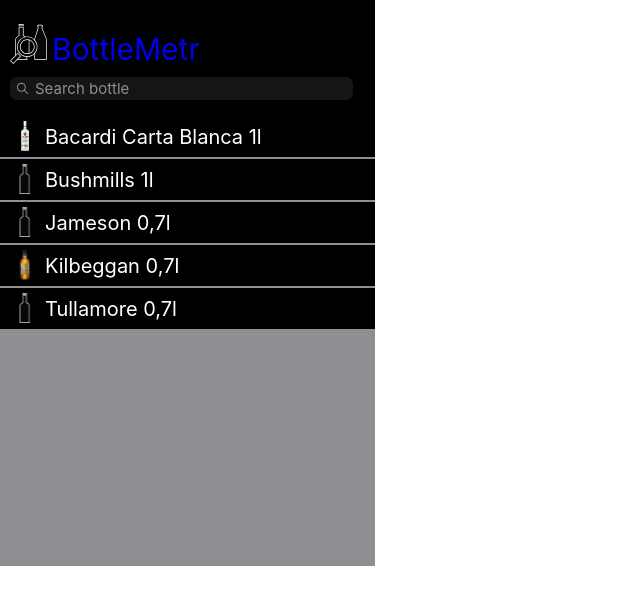
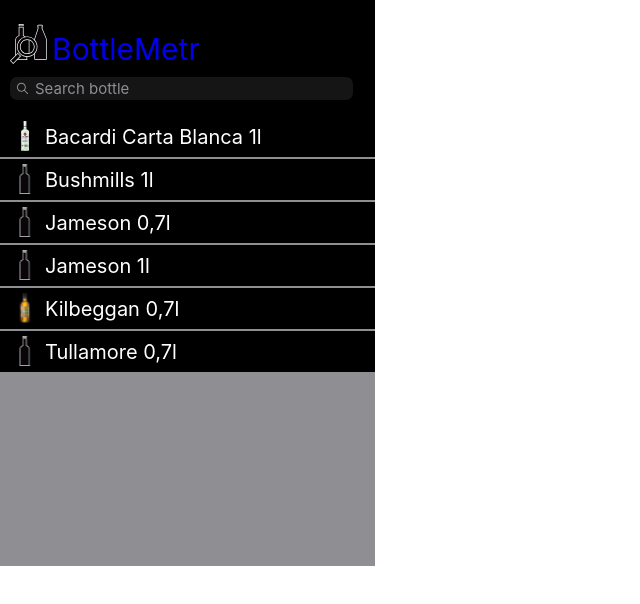
Before and after one commit to Nichon4/BottleMetr, a React (Create React App) app: page /BottleList in a window 1280 px wide. Shown: the top 604 px of the page, without its empty margins (0-640 px from the left). Built offline with nearby package versions, Linux system fonts and the light colour scheme.

Commit message:
bottles.json object changed to array

```diff
--- a/src/components/BottleList.js
+++ b/src/components/BottleList.js
@@ -4,12 +4,12 @@
 import "../css/BottleList.css";
 
 const BottleList = props => {
-  const bottleItemsGet = Object.keys(bottles).reduce((acc, cur, idx) => {
+  const bottleItemsGet = bottles.reduce((acc, cur, idx) => {
     acc.push(
       {
-        "link": cur,
-        "name": bottles[cur].name,
-        "img": ((bottles[cur].miniImg !== undefined ) ? bottles[cur].miniImg : "/img/no_mini.png" )
+        "link": cur.link,
+        "name": cur.name,
+        "img": ((cur.miniImg !== undefined ) ? cur.miniImg : "/img/no_mini.png" )
       }
     );
     return acc;
--- a/src/components/BottleMetr.js
+++ b/src/components/BottleMetr.js
@@ -13,9 +13,9 @@
     bottleValue: 0,
   }
   //console.log(bottles);
-  curBottle = ( this.props.match.params.bottle == null ) ? "kilbeggan" : this.props.match.params.bottle ;
+  curBottle = ( this.props.match.params.bottle == null ) ? "kilbeggan_07l" : this.props.match.params.bottle ;
   //  let BottleImg = bottles.bottle.img;
-  bottle = bottles[this.curBottle];
+  bottle = bottles.find( obj => obj.link == this.curBottle );
   bottleImg = this.bottle.img;
   handleDrag = (e, ui) => {
     const {x, y} = this.state.deltaPosition;
@@ -25,6 +25,9 @@
         y: y + ui.deltaY,
       }
     });
+    this.takeMeasure();
+  }
+  takeMeasure = () => {
     let measureBase = ( this.state.deltaPosition.y !== 0 ) ? this.bottle.measures.reduce(( acc, {h,v}, idx, list) => -this.state.deltaPosition.y > h ? [{h,v}, list[idx+1]]: acc, []) : [this.bottle.measures[0], this.bottle.measures[1]];
     console.log(measureBase);
     let k = (measureBase[1].v - measureBase[0].v)/(measureBase[1].h - measureBase[0].h);
--- a/src/data/bottles.json
+++ b/src/data/bottles.json
@@ -1,72 +1,164 @@
+[
   {
-  "kilbeggan_07l": {
-    "name": "Kilbeggan 0,7l",
-    "measures": [
-      { "h": 0, "v": 0 },
-      { "h": 112, "v": 282},
-      { "h": 207, "v": 564},
-      { "h": 262, "v": 700 }
-    ],
+    "link": "bacardi_carta_blanca_1l",
     "bounds": {
       "top": -270,
       "bottom": -8
     },
-    "img": "/img/kilbeggan_70cl.png",
-    "miniImg": "/img/kilbeggan_mini.png"
+    "brand": "Bacardi",
+    "img": "/img/bacardi-Carta-Blanca-1L.png",
+    "measures": [
+      {
+        "h": 0,
+        "v": 0
       },
-  "bushmills": {
-    "name": "Bushmills 1l",
-    "measures": [
-      { "h": 0, "v": 0 },
-      { "h": 112, "v": 282},
-      { "h": 207, "v": 564},
-      { "h": 262, "v": 700 }
+      {
+        "h": 262,
+        "v": 700
+      }
     ],
+    "miniImg": "/img/bacardi-Carta-Blanca_mini.png",
+    "name": "Bacardi Carta Blanca 1l"
+  },
+  {
+    "link": "bushmills_1l",
     "bounds": {
       "top": -270,
       "bottom": -8
     },
-    "img": "/img/kilbeggan_70cl.png"
+    "brand": "Bushmills",
+    "img": "/img/kilbeggan_70cl.png",
+    "measures": [
+      {
+        "h": 0,
+        "v": 0
       },
-  "tullamore": {
-    "name": "Tullamore 0,7l",
-    "measures": [
-      { "h": 0, "v": 0 },
-      { "h": 112, "v": 282},
-      { "h": 207, "v": 564},
-      { "h": 262, "v": 700 }
+      {
+        "h": 112,
+        "v": 282
+      },
+      {
+        "h": 207,
+        "v": 564
+      },
+      {
+        "h": 262,
+        "v": 700
+      }
     ],
+    "name": "Bushmills 1l"
+  },
+  {
+    "link": "jameson_07",
     "bounds": {
       "top": -270,
       "bottom": -8
     },
-    "img": "/img/kilbeggan_70cl.png"
+    "brand": "Jameson",
+    "img": "/img/kilbeggan_70cl.png",
+    "measures": [
+      {
+        "h": 0,
+        "v": 0
       },
-  "jameson": {
-    "name": "Jameson 0,7l",
-    "measures": [
-      { "h": 0, "v": 0 },
-      { "h": 112, "v": 282},
-      { "h": 207, "v": 564},
-      { "h": 262, "v": 700 }
+      {
+        "h": 112,
+        "v": 282
+      },
+      {
+        "h": 207,
+        "v": 564
+      },
+      {
+        "h": 262,
+        "v": 700
+      }
     ],
+    "name": "Jameson 0,7l"
+  },
+  {
+    "link": "jameson_10",
     "bounds": {
       "top": -270,
       "bottom": -8
     },
-    "img": "/img/kilbeggan_70cl.png"
+    "brand": "Jameson",
+    "img": "/img/kilbeggan_70cl.png",
+    "measures": [
+      {
+        "h": 0,
+        "v": 0
       },
-  "bacardi_carta_blanca_1l": {
-    "name": "Bacardi Carta Blanca 1l",
-    "measures": [
-      { "h": 0, "v": 0 },
-      { "h": 262, "v": 700 }
+      {
+        "h": 112,
+        "v": 282
+      },
+      {
+        "h": 207,
+        "v": 564
+      },
+      {
+        "h": 262,
+        "v": 700
+      }
     ],
+    "name": "Jameson 1l"
+  },
+  {
+    "link": "kilbeggan_07l",
     "bounds": {
       "top": -270,
       "bottom": -8
     },
-    "img": "/img/bacardi-Carta-Blanca-1L.png",
-    "miniImg": "/img/bacardi-Carta-Blanca_mini.png"
+    "brand": "Kilbeggan",
+    "img": "/img/kilbeggan_70cl.png",
+    "measures": [
+      {
+        "h": 0,
+        "v": 0
+      },
+      {
+        "h": 112,
+        "v": 282
+      },
+      {
+        "h": 207,
+        "v": 564
+      },
+      {
+        "h": 262,
+        "v": 700
       }
+    ],
+    "miniImg": "/img/kilbeggan_mini.png",
+    "name": "Kilbeggan 0,7l"
+  },
+  {
+    "link": "tullamore",
+    "bounds": {
+      "top": -270,
+      "bottom": -8
+    },
+    "brand": "Tullamore",
+    "img": "/img/kilbeggan_70cl.png",
+    "measures": [
+      {
+        "h": 0,
+        "v": 0
+      },
+      {
+        "h": 112,
+        "v": 282
+      },
+      {
+        "h": 207,
+        "v": 564
+      },
+      {
+        "h": 262,
+        "v": 700
       }
+    ],
+    "name": "Tullamore 0,7l"
+  }
+]
```
Lines whose indentation alone changed are shown as unchanged.
